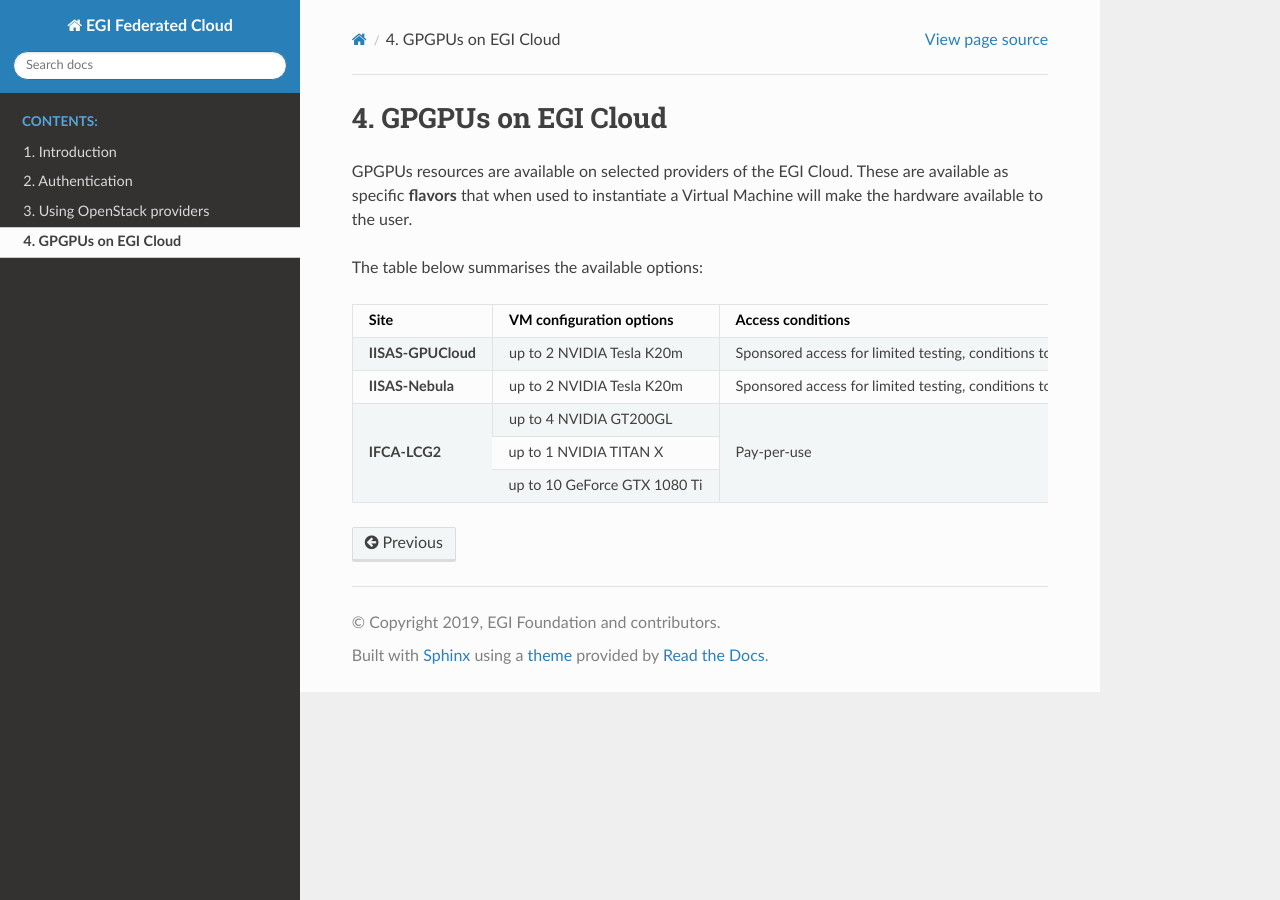
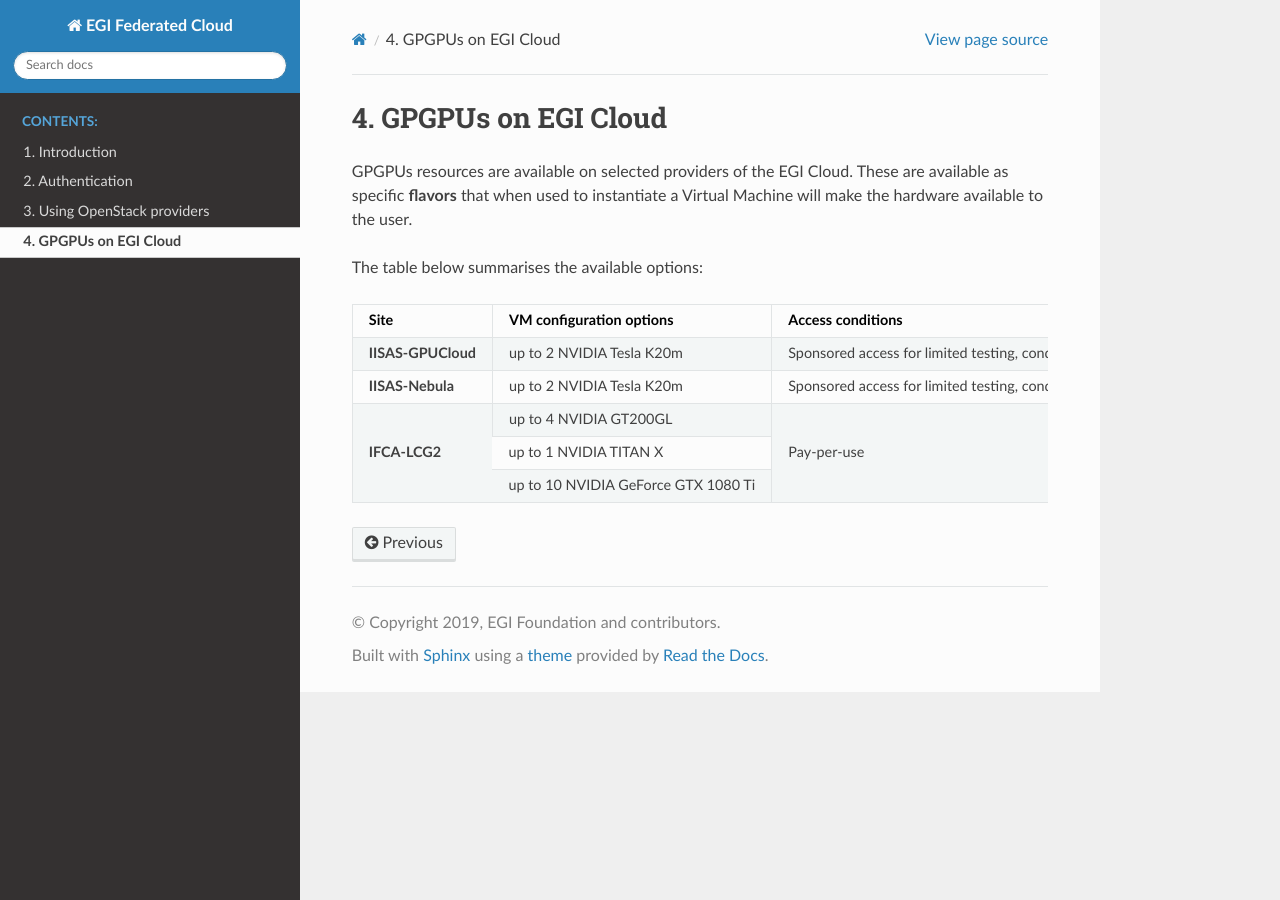
Before and after one commit to EGI-Federation/fedcloud-documentation, a Sphinx documentation site: the page built from source/gpgpu.rst, in a window 1280 px wide. Built offline with Sphinx 7.4.7 and the Read the Docs theme 2.0.0, drawn with Linux system fonts in a browser that asks for light colours.

Commit message:
Fix naming

```diff
--- a/source/gpgpu.rst
+++ b/source/gpgpu.rst
@@ -24,5 +24,6 @@
 |                    +---------------------------------+                                            |
 |                    | up to 1 NVIDIA TITAN X          |                                            |
 |                    +---------------------------------+                                            |
-|                    | up to 10 GeForce GTX 1080 Ti    |                                            |
+|                    | up to 10 NVIDIA GeForce GTX     |                                            |
+|                    | 1080 Ti                         |                                            |
 +--------------------+---------------------------------+--------------------------------------------+
```
